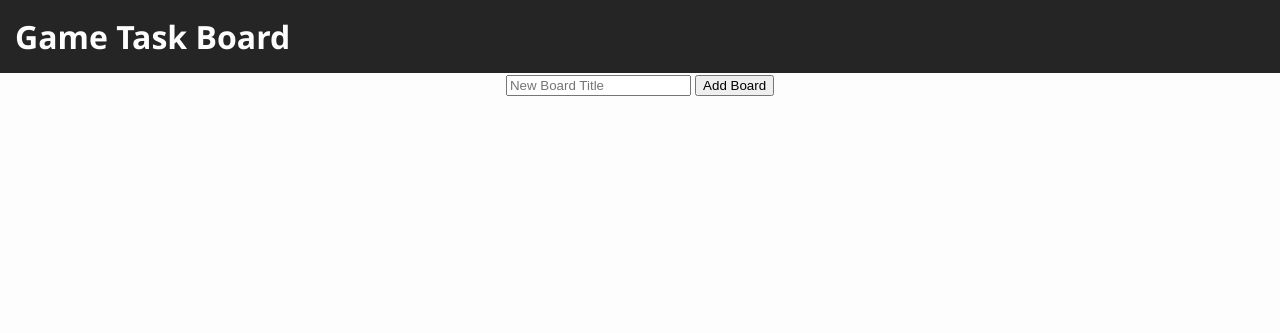
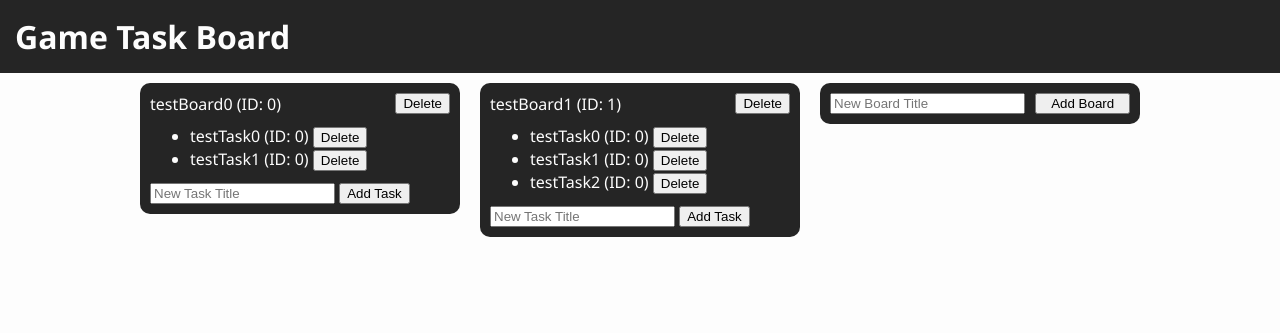
Before and after one commit to Ashtoonz/Task-Manager, a Flask app: page / in a window 1280 px wide. Shown: the top 333 px of the page. Run offline with Flask 3, Linux system fonts and the light colour scheme; data that the repository does not hold is empty.

Commit message:
12-4-2025

```diff
--- a/app.py
+++ b/app.py
@@ -4,25 +4,58 @@ from flask import Flask, jsonify, request, render_template
 app = Flask(__name__)
 
 # A simple list to simulate a database for our To-Do items
-task_board = []
+task_board = [
+    {
+        'id': 0,
+        'title': "testBoard0",
+        'tasks': [
+            {'id': 0, 'title': "testTask0", 'done': False},
+            {'id': 0, 'title': "testTask1", 'done': False},
+        ]
+    },
+    {
+        'id': 1,
+        'title': "testBoard1",
+        'tasks': [
+            {'id': 0, 'title': "testTask0", 'done': False},
+            {'id': 0, 'title': "testTask1", 'done': False},
+            {'id': 0, 'title': "testTask2", 'done': False},
+        ]
+    }
+]
 
 # New route to serve the main HTML file
 @app.route('/')
 def index():
     return render_template('index.html')
 
-# Helper to get the next ID
+# Helper methods
 def get_next_board_id():
-    return task_board[-1]['id'] + 1 if task_board else 1
+    # Looks at all board IDs to find the maximum, ensuring unique IDs
+    max_id = max(b['id'] for b in task_board) if task_board else 0
+    return max_id + 1
+
+def find_board(board_id):
+    return next((b for b in task_board if b['id'] == board_id), None)
+
+def get_next_task_id(board_id):
+    board = find_board(board_id)
+    if not board:
+        return 1
+
+    if board['tasks']:
+        max_task_id = max(t['id'] for t in board['tasks'])
+        return max_task_id + 1
+    return 1
 
 ## API Routes (Endpoints)
 
-### 1. GET /task_board (Retrieve All Boards)
+### GET /task_board (Retrieve All Boards)
 @app.route('/task_board', methods=['GET'])
 def get_task_board():
     return jsonify({'task_board': task_board})
 
-### 2. GET /task_board/<int:board_id> (Retrieve a Specific Board)
+### GET /task_board/<int:board_id> (Retrieve a Specific Board)
 @app.route('/task_board/<int:board_id>', methods=['GET'])
 def get_board(board_id):
     board = next((b for b in task_board if b['id'] == board_id), None)
@@ -30,7 +63,7 @@ def get_board(board_id):
         return jsonify({'error': 'Task not found'}), 404
     return jsonify({'board': board})
 
-### 3. POST /task_board (Create a New Board)
+### POST /task_board (Create a New Board)
 @app.route('/task_board', methods=['POST'])
 def create_board():
     if not request.json or 'title' not in request.json:
@@ -44,13 +77,51 @@ def create_board():
     task_board.append(new_board)
     return jsonify({'board': new_board}), 201
 
-### 4. DELETE /task_board/<int:board_id> (Delete a Task)
+### POST /task_board/task (Create a New Board)
+@app.route('/tasks/<int:board_id>', methods=['POST'])
+def create_task(board_id):
+    if not request.json or 'title' not in request.json:
+        return jsonify({'error': 'Missing title'}), 400
+
+    board = find_board(board_id)
+    if not board:
+        return jsonify({'error': 'Board not found'}), 404
+
+    new_id = get_next_task_id(board_id)
+
+    new_task = {
+        'id': new_id,
+        'title': request.json['title'],
+        'done': False,
+    }
+
+    board['tasks'].append(new_task)
+
+    return jsonify({'task': new_task}), 201
+
+### DELETE /task_board/<int:board_id> (Delete a Board)
 @app.route('/task_board/<int:board_id>', methods=['DELETE'])
-def delete_task(board_id):
+def delete_board(board_id):
     global task_board
     task_board = [b for b in task_board if b['id'] != board_id]
     return jsonify({'result': True})
 
+### DELETE /task_board/<int:board_id>/<int:task_id> (Delete a Task)
+@app.route('/tasks/<int:board_id>/<int:task_id>', methods=['DELETE'])
+def delete_task(board_id, task_id):
+    board = find_board(board_id)
+
+    if not board:
+        return jsonify({'error': 'Board not found'}), 404
+
+    original_task_count = len(board['tasks'])
+    board['tasks'] = [t for t in board['tasks'] if t['id'] != task_id]
+
+    if len(board['tasks']) < original_task_count:
+        return jsonify({'result': True})
+
+    return jsonify({'error': 'Task not found in board'}), 404
+
 # Run the application
 if __name__ == '__main__':
     app.run(debug=True)
--- a/static/app.js
+++ b/static/app.js
@@ -10,6 +10,24 @@ function fetchTaskBoard() {
         .then(data => {
             taskBoard.innerHTML = '';
             data.task_board.forEach(board => {
+                tasks = ``;
+                if(board.tasks.length > 0) {
+                    board.tasks.forEach(task => {
+                        tasks += `
+                        <li>
+                            <span>${task.title} (ID: ${task.id})</span>
+                            <button onclick="deleteTask(${board.id}, ${task.id})">Delete</button>
+                        </li>
+                    `
+                    });
+                } else {
+                    tasks = `
+                        <li>
+                            <span>empty</span>
+                        </li>
+                    `
+                }
+
                 const boardCont = document.createElement('div');
                 boardCont.className = 'board';
                 boardCont.innerHTML = `
@@ -17,16 +35,26 @@ function fetchTaskBoard() {
                         <span>${board.title} (ID: ${board.id})</span>
                         <button onclick="deleteBoard(${board.id})">Delete</button>
                     </div>
+                    <ul class="task-list">
+                        ${tasks}
+                    </ul>
                     <form class="task-form">
                         <input type="text" id="task-title${board.id}" placeholder="New Task Title" required autocomplete="off">
                         <button type="submit">Add Task</button>
                     </form>
-
-                    <ul class="task-list">
-                    </ul>
                 `;
 
                 taskBoard.appendChild(boardCont);
+
+                document.querySelectorAll(".task-form").forEach(form => {
+                form.addEventListener('submit', function(e) {
+                    e.preventDefault();
+                    const title = document.getElementById(`task-title${board.id}`).value;
+                    if(title) {
+                        addTask(board.id, title)
+                    }
+                });
+            });
             });
 
             const boardAdd = document.createElement('form');
@@ -48,10 +76,8 @@ function fetchTaskBoard() {
         .catch(error => console.error('Error fetching task board:', error));
 }
 
-// --- POST (CREATE) Task ---
+// --- POST (CREATE) Board ---
 function addBoard(title) {
-    console.log("awsaw")
-
     fetch('/task_board', {
         method: 'POST',
         headers: {
@@ -62,24 +88,58 @@ function addBoard(title) {
     .then(response => response.json())
     .then(data => {
         console.log('Board created:', data);
-        document.getElementById('board-title').value = ''; // Clear input
-        fetchTaskBoard(); // Refresh the list
+        document.getElementById('board-title').value = '';
+        fetchTaskBoard();
     })
     .catch(error => console.error('Error creating board:', error));
 }
 
-// --- DELETE Task ---
+// --- POST (CREATE) Task ---
+function addTask(board_id, title) {
+    fetch(`/tasks/${board_id}`, {
+        method: 'POST',
+        headers: {
+            'Content-Type': 'application/json'
+        },
+        body: JSON.stringify({ title: title, board_id: board_id})
+    })
+    .then(response => response.json())
+    .then(data => {
+        console.log('task created:', data);
+        document.getElementById(`task-title${board_id}`).value = '';
+        fetchTaskBoard();
+    })
+    .catch(error => console.error('Error creating task:', error));
+}
+
+// --- DELETE Board ---
 function deleteBoard(id) {
     fetch(`/task_board/${id}`, {
         method: 'DELETE'
     })
     .then(response => {
-        if (response.ok) { // Check for a successful (e.g., 200) response
+        if (response.ok) {
             console.log(`Board ${id} deleted.`);
-            fetchTaskBoard(); // Refresh the list
+            fetchTaskBoard();
         } else {
             console.error('Failed to delete board.');
         }
     })
     .catch(error => console.error('Error deleting board:', error));
 }
+
+// --- DELETE Task ---
+function deleteTask(board_id, task_id) {
+    fetch(`/tasks/${board_id}/${task_id}`, {
+        method: 'DELETE'
+    })
+    .then(response => {
+        if (response.ok) {
+            console.log(`Task ${task_id} on Board ${board_id} deleted.`);
+            fetchTaskBoard();
+        } else {
+            console.error('Failed to delete task.');
+        }
+    })
+    .catch(error => console.error('Error deleting task:', error));
+}
--- a/static/style.css
+++ b/static/style.css
@@ -1,6 +1,5 @@
 body {
     background-color: #FDFDFD;
-    padding: 0%;
     margin: 0%;
     font-family: 'Segoe UI', Tahoma, Geneva, Verdana, sans-serif;
 }
@@ -8,11 +7,10 @@ body {
 header {
     background-color: #252525;
     color: #FDFDFD;
-    margin: 0%;
     padding: 15px;
 }
 
-header h1 {
+header > #title > h1 {
     margin: 0%;
 }
 
@@ -21,8 +19,47 @@ header h1 {
     display: flex;
 }
 
+.task-list {
+    margin: 0%;
+}
+
 .board {
-    width: 300px;
+    min-width: 300px;
+    max-width: 300px;
     background-color: #252525;
     color: #FDFDFD;
+    margin: 10px;
+    padding: 10px;
+    height: fit-content;
+    display: flex;
+    flex-direction: column;
+    gap: 10px;
+    border-radius: 10px;
 }
+
+.board-header > button{
+    float: right;
+}
+
+#board-form {
+    min-width: 300px;
+    max-width: 300px;
+    background-color: #252525;
+    color: #FDFDFD;
+    margin: 10px;
+    padding: 10px;
+    height: fit-content;
+    display: flex;
+    flex-direction: row;
+    gap: 10px;
+    border-radius: 10px;
+}
+
+#board-form > input{
+    width: 200px;
+}
+
+#board-form > button{
+    width: 100px;
+    float: right;
+}
```
